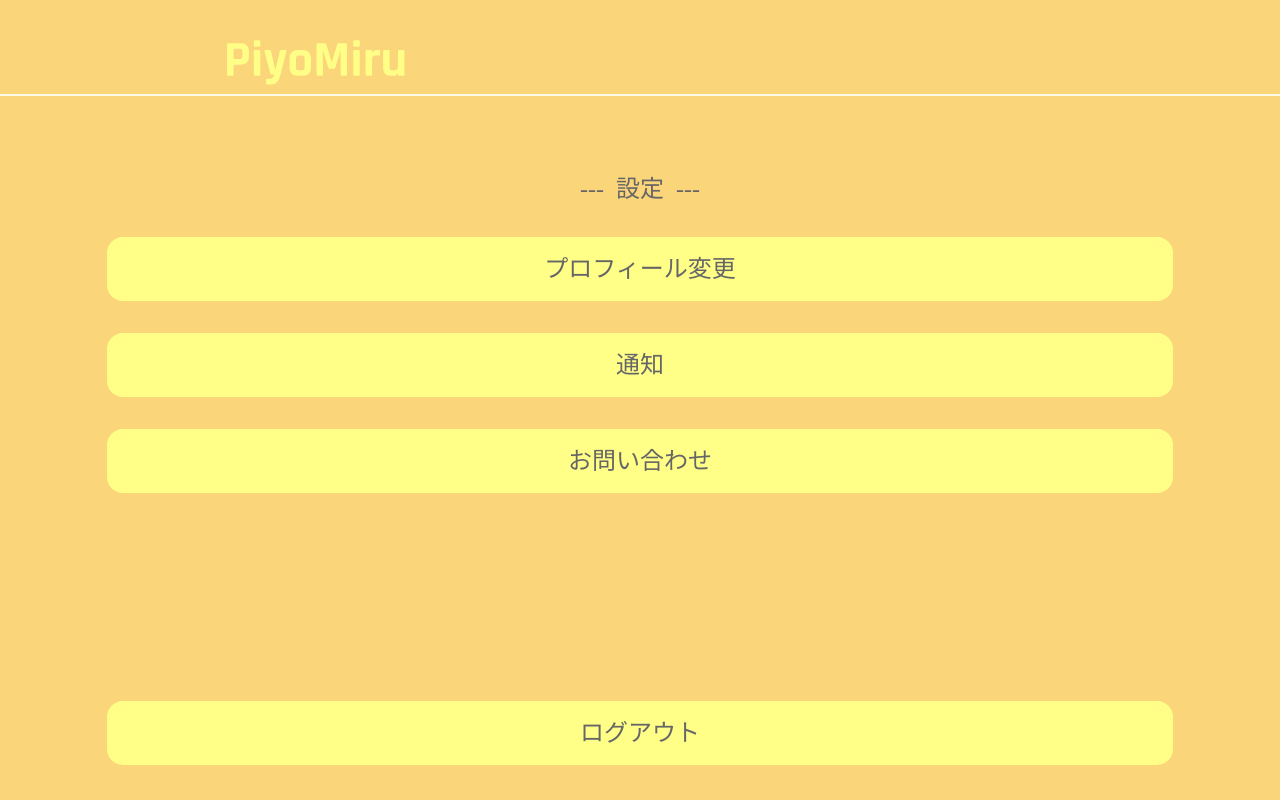
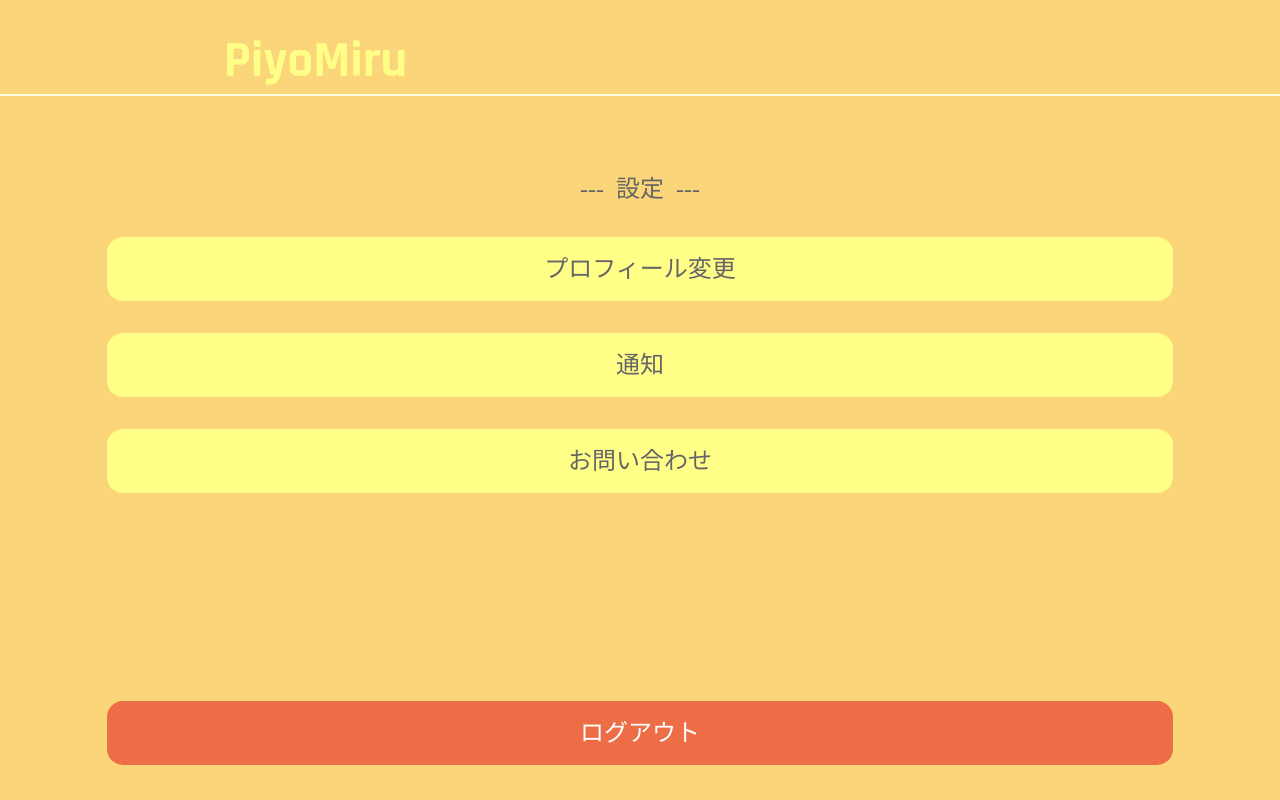
Before and after one commit to yumekiti-archive/PiyoMiru, a React (Create React App) app in the folder web/: page /settings in a window 1280 px wide. Built offline with nearby package versions, Linux system fonts and the light colour scheme.

Commit message:
`change` setting color

```diff
--- a/web/src/components/templates/SettingsTemplate.tsx
+++ b/web/src/components/templates/SettingsTemplate.tsx
@@ -28,7 +28,12 @@ const SettingsTemplate: FC<Props> = ({ onClickLogout }) => {
         </div>
         <div className='h-1/6 w-full flex items-center justify-center'>
           <div className='w-10/12 h-16'>
-            <Button text='ログアウト' onClick={onClickLogout} />
+            <Button
+              text='ログアウト'
+              bgColor='bg-[#ED6D47]'
+              color='text-white'
+              onClick={onClickLogout}
+            />
           </div>
         </div>
       </div>
```
